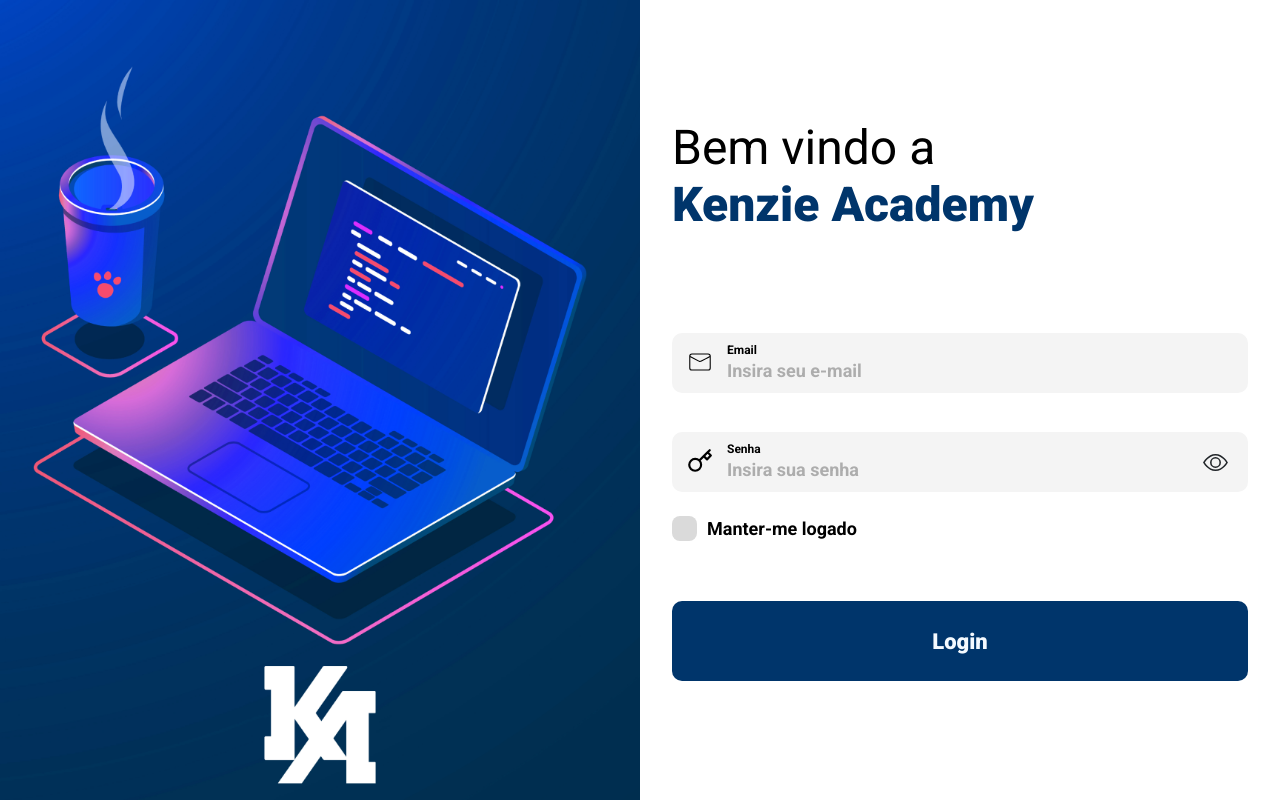
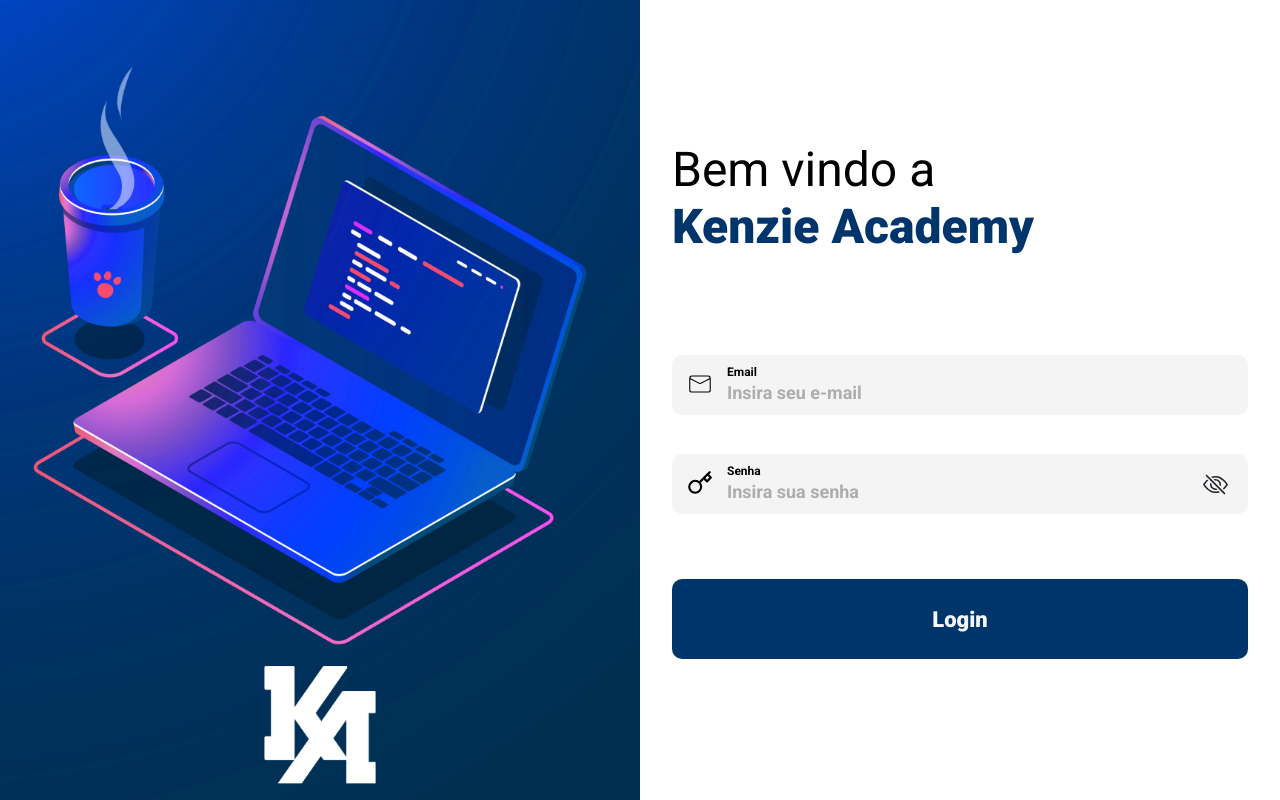
Before and after one commit to Rafanfos/sistema-de-ponto_projeto-frontend, a React (Create React App) app: page / in a window 1280 px wide. Built offline with nearby package versions, Linux system fonts and the light colour scheme.

Commit message:
feat: cssAdjustments

```diff
--- a/src/components/Tables/StudentsTable/style.ts
+++ b/src/components/Tables/StudentsTable/style.ts
@@ -5,7 +5,6 @@ export const ContainerStudentsStyle = styled.div`
   display: flex;
   justify-content: center;
   margin-bottom: 5px;
-
   h2 {
     color: var(--grey-1);
     font-weight: 700;
@@ -45,12 +44,12 @@ export const ContainerStudentsStyle = styled.div`
 
 export const StudentsTableStyle = styled.div`
   margin-top: 1.875rem;
-
   .table__container {
     overflow-x: auto;
   }
 
   table {
+    padding-bottom: 8px;
     img {
       height: 60%;
       border-radius: 50%;
--- a/src/components/Tables/UserTable/style.ts
+++ b/src/components/Tables/UserTable/style.ts
@@ -1,7 +1,6 @@
 import styled from "styled-components";
 
 export const UserTableStyle = styled.div`
-  margin-top: 1.5rem;
   overflow-x: auto;
   max-width: 480px;
   width: 100%;
--- a/src/pages/Login/index.tsx
+++ b/src/pages/Login/index.tsx
@@ -4,7 +4,7 @@ import { yupResolver } from "@hookform/resolvers/yup";
 import * as yup from "yup";
 import { CiMail } from "react-icons/ci";
 import { FiKey } from "react-icons/fi";
-import { BsCheck, BsEye, BsEyeSlash } from "react-icons/bs";
+import { BsEye, BsEyeSlash } from "react-icons/bs";
 import { useState } from "react";
 import { useForm } from "react-hook-form";
 import { IGetStudentInfoResponse } from "../../services/api/students/interfaces";
@@ -31,7 +31,6 @@ export interface ILoginForm {
 const Login = () => {
   const [viewPassword, setViewPassword] = useState(false);
   const [typeInputPassword, setTypeInputPassword] = useState("password");
-  const [keepLoggedIn, setKeepLoggedIn] = useState(false);
   const { login_onSubmit: loginOnSubmit } = useAuthContext();
 
   const {
@@ -78,7 +77,7 @@ const Login = () => {
                   {errors.password ? `* ${errors.password.message}` : null}
                 </span>
               </div>
-              <button
+              <span className="password-icon"
                 onClick={(event) => {
                   event.preventDefault();
                   if (viewPassword === true) {
@@ -91,26 +90,13 @@ const Login = () => {
                 }}
               >
                 {viewPassword === false ? (
+                  <BsEyeSlash className="figure_view" />
+                  ) : (
                   <BsEye className="figure_view" />
-                ) : (
-                  <BsEyeSlash className="figure_view" />
                 )}
-              </button>
+              </span>
             </div>
-            <div className="div_keep_logged">
-              <div
-                onClick={() => {
-                  keepLoggedIn === true
-                    ? setKeepLoggedIn(false)
-                    : setKeepLoggedIn(true);
-                }}
-              >
-                {keepLoggedIn === true ? (
-                  <BsCheck className="figure_check" />
-                ) : null}
-              </div>
-              <p>Manter-me logado</p>
-            </div>
+
             <button type="submit">Login</button>
           </form>
         </div>
--- a/src/pages/Login/style.ts
+++ b/src/pages/Login/style.ts
@@ -120,7 +120,7 @@ const PageLogin = styled.div`
             top: 16px;
         }
 
-        button {
+        .password-icon {
             display: flex;
             justify-content: center;
             align-items: center;
@@ -129,6 +129,7 @@ const PageLogin = styled.div`
             height: 36px;
             margin: 0;
             position: absolute;
+            cursor: pointer;
 
             top: 12px;
             right: 15px;
--- a/src/pages/RegistersTrainer/style.ts
+++ b/src/pages/RegistersTrainer/style.ts
@@ -45,6 +45,10 @@ export const RegistersTrainerStyle = styled.main`
     width: 100%;
     text-align: center;
     max-width: 480px;
+    margin-top: 20px;
+    display: flex;
+    flex-direction: column;
+    gap: 10px;
   }
 
   .filter__students {
--- a/src/styles/global.ts
+++ b/src/styles/global.ts
@@ -30,6 +30,9 @@ export default createGlobalStyle`
   }
   button {
     cursor: pointer;
+    &:disabled{
+      cursor: not-allowed;
+    }
   }
   input {
     outline: none;
```
